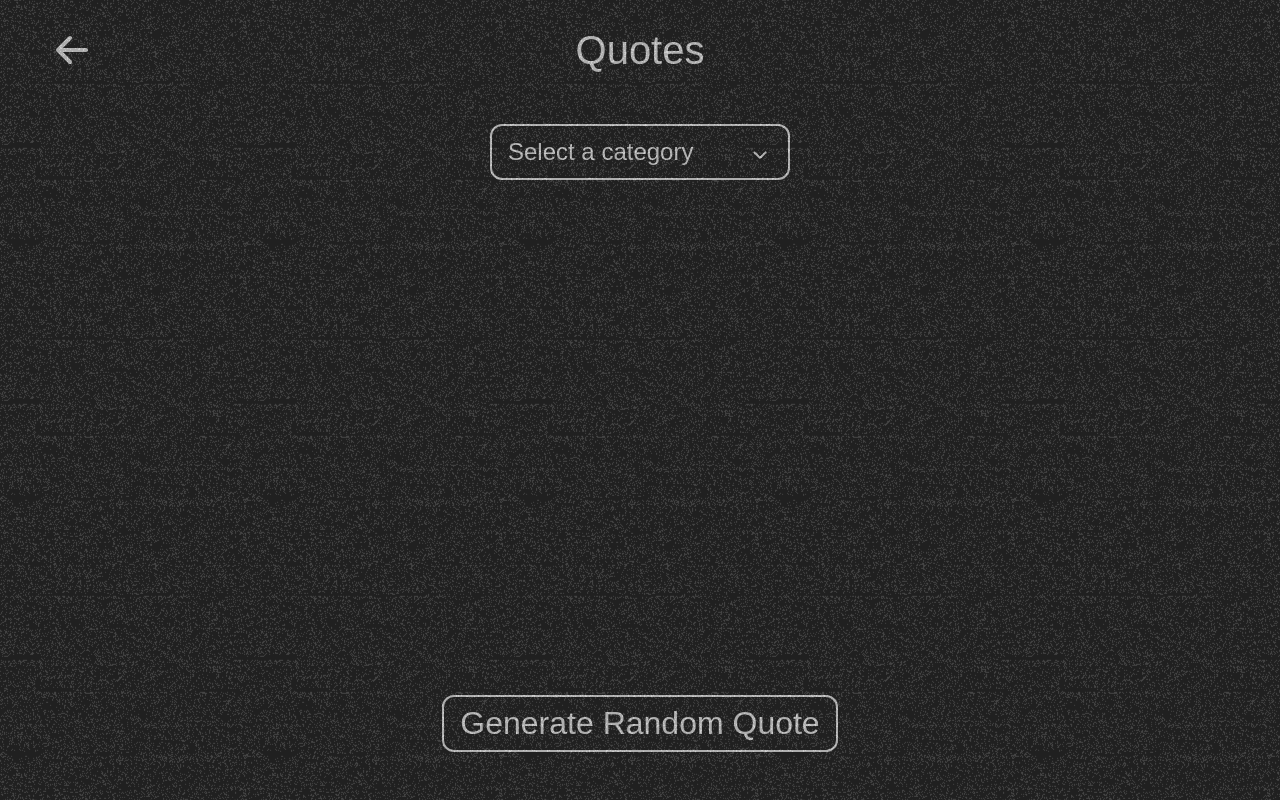
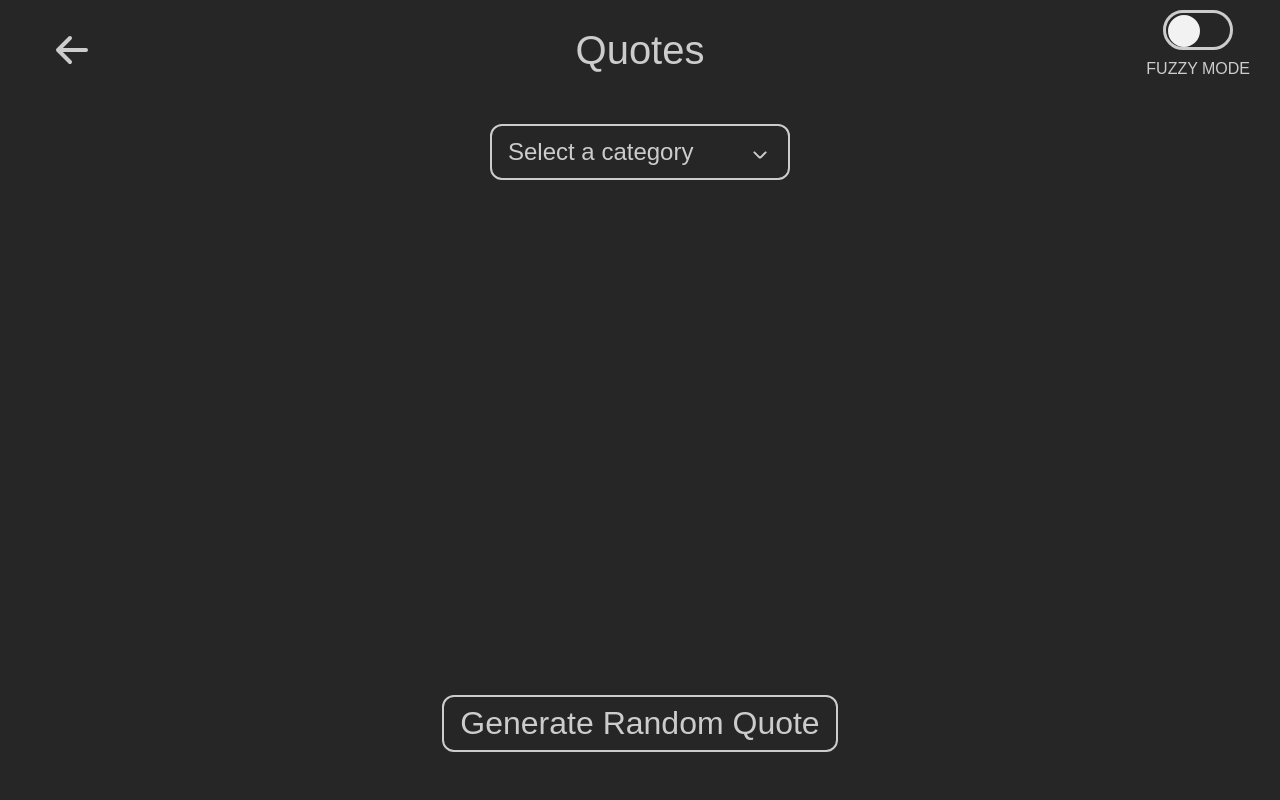
Before and after one commit to kray67/random-stuff, a React (Vite) app: page /quote in a window 1280 px wide. Built offline with nearby package versions, Linux system fonts and the light colour scheme.

Commit message:
added fuzzy mode and toggle component

```diff
--- a/src/App.jsx
+++ b/src/App.jsx
@@ -4,10 +4,13 @@ import { AnimatePresence, motion } from 'framer-motion'
 import '@/styles/App.scss'
 import Header from '@/components/common/Header.jsx'
 import FuzzyOverlay from '@/components/common/FuzzyOverlay.jsx'
+import Toggle from '@/components/common/Toggle'
 
 const App = () => {
 
 	const location = useLocation()
+
+	const [fuzzy, setFuzzy] = useState(false)
 
 	const AnimatedOutlet = () => {
 		const o = useOutlet();
@@ -18,7 +21,15 @@ const App = () => {
 
 	return (
 		<div id="App">
-			<FuzzyOverlay />
+			<Toggle
+			propClass="toggle-fuzzy"
+			text="FUZZY MODE"
+			clicked={() => setFuzzy(!fuzzy)} />
+			{
+				fuzzy &&
+				<FuzzyOverlay />
+			}
+			{/* <FuzzyOverlay /> */}
 			<Header />
 			<AnimatePresence initial={false} mode="wait">
 				<motion.div key={location.pathname} className="content"
--- /dev/null
+++ b/src/components/common/Toggle.jsx
@@ -0,0 +1,39 @@
+import { useState } from 'react'
+import PropTypes from 'prop-types'
+import '@/styles/components/common/Toggle.scss'
+
+const Toggle = (props) => {
+
+    const [toggled, setToggled] = useState()
+
+    const onClickHandler = (ev) => {
+        if(!props.clicked) return
+        setToggled((pv) => !pv)
+        props.clicked(ev)
+    }
+
+    return (
+        <div className={`toggle-wrapper ${props.propClass}`}>
+
+            <div
+            className={`toggle-outer ${toggled ? 'toggled' : ''}`}
+            onClick={() => onClickHandler()}>
+                <div className="toggle-inner"></div>
+            </div>
+
+            <div className="label">
+                { props.text }
+            </div>
+
+        </div>
+    )
+}
+
+Toggle.propTypes = {
+    text: PropTypes.string,
+    propClass: PropTypes.string,
+    isDisabled: PropTypes.bool,
+    clicked: PropTypes.func
+}
+
+export default Toggle
--- a/src/styles/App.scss
+++ b/src/styles/App.scss
@@ -23,6 +23,13 @@
         flex-grow: 1;
         width: 100%;
         height: 100%;
+    }
+
+    .toggle-fuzzy {
+        position: absolute;
+        top: 10px;
+        right: 30px;
+        z-index: 3;
     }
 
     .under-development {
@@ -55,6 +62,10 @@
 
 @media (max-width: 600px) {
     #App {
+        .toggle-fuzzy {
+            display: none;
+        }
+
         .under-development {
             gap: 10px;
 
--- /dev/null
+++ b/src/styles/components/common/Toggle.scss
@@ -0,0 +1,44 @@
+.toggle-wrapper {
+    display: flex;
+    flex-direction: column;
+    align-items: center;
+    justify-content: center;
+    gap: 10px;
+    min-width: 100px;
+
+    .label {
+        font-size: 16px;
+        color: var(--clr-light);
+    }
+
+    .toggle-outer {
+        width: 70px;
+        height: 40px;
+        position: relative;
+        border-radius: 1000px;
+        cursor: pointer;
+        background-color: transparent;
+        border: 3px solid var(--clr-light);
+        transition: all 0.6s ease-in-out;
+
+        .toggle-inner {
+            position: absolute;
+            top: 2px;
+            left: calc(0% + 2px);
+            width: 32px;
+            height: 32px;
+            border-radius: 100%;
+            background-color: var(--clr-light-accent);
+            border: 3px solid var(--clr-light-accent);
+            transition: all 0.3s ease-in-out;
+        }
+
+        &.toggled {
+            background-color: var(--clr-disabled);
+
+            .toggle-inner {
+                left: calc(100% - 34px);
+            }
+        }
+    }
+}
```
